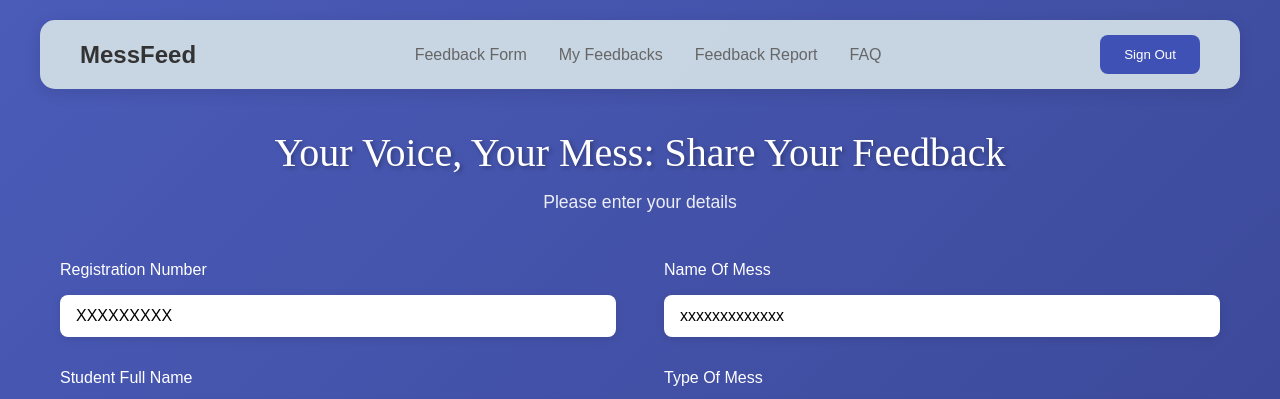
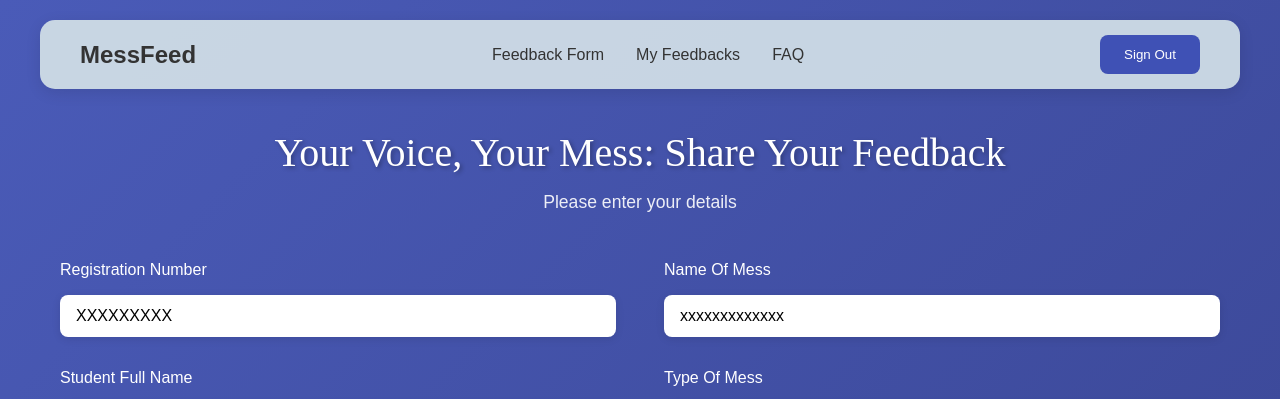
Before and after one commit to khanakshah27/messfeed, a Flask app: page /regpg in a window 1280 px wide. Shown: the top 399 px of the page. Run offline with Flask 3, Linux system fonts and the light colour scheme; some libraries are stand-ins or nearby versions.

Commit message:
v3 regpg.html

```diff
--- a/updated/templates/regpg.html
+++ b/updated/templates/regpg.html
@@ -44,7 +44,7 @@
 
         .navbar a {
             text-decoration: none;
-            color: #666;
+            color: #333;
             font-weight: 500;
             transition: color 0.3s ease;
         }
@@ -194,10 +194,10 @@
     <div class="navbar">
         <div class="logo">MessFeed</div>
         <div class="nav-links">
-            <a href="#">Feedback Form</a>
-            <a href="#">My Feedbacks</a>
-            <a href="#">Feedback Report</a>
-            <a href="#">FAQ</a>
+            <a href="{{ url_for('regpg') }}">Feedback Form</a>
+            <a href="{{ url_for('userfeeds') }}">My Feedbacks</a>
+            <!-- <a href="{{ url_for('home') }}">Feedback Report</a> -->
+            <a href="{{ url_for('faq') }}">FAQ</a>
         </div>
         <a href="{{ url_for('home') }}"> <button class="signout">Sign Out</button> </a>
     </div>
@@ -321,7 +321,6 @@
                 alert("An error occurred while submitting feedback.\n"+error.message);
             });
         }
-
     </script>
 </body>
 
```
